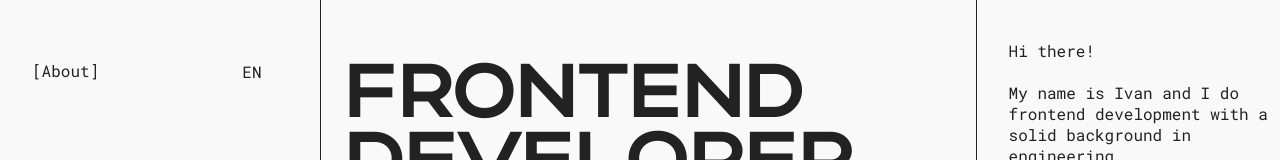
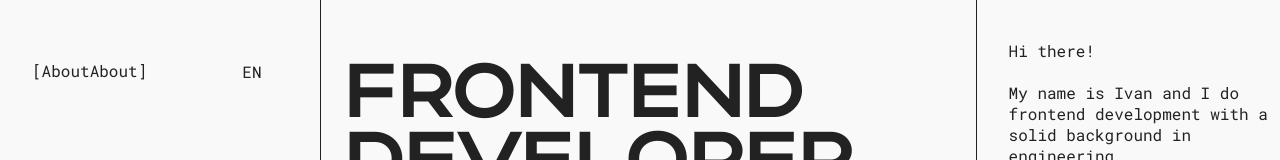
Before and after one commit to ivan-ust402/MP-portfolio, a React (Create React App) app: page / in a window 1280 px wide. Shown: the top 160 px of the page. Built offline with nearby package versions, Linux system fonts and the light colour scheme; a web font is replaced by a local one.

Commit message:
try to remove pulsation from navigation menu № 5

```diff
--- a/src/components/Navigation/Navigation.tsx
+++ b/src/components/Navigation/Navigation.tsx
@@ -21,7 +21,7 @@ export const Navigation = () => {
     <div className={styles.nav__wrapper}>
       <nav className={styles.nav}>
         <NavLink to='/' className={setActiveClassName}>
-          {/* {t('components.leftSidebar.nav.about')} */}
+          {t('components.leftSidebar.nav.about')}
           About
         </NavLink>
         {/* <NavLink to='/projects' className={setActiveClassName} onClick={navHandler}>
```
